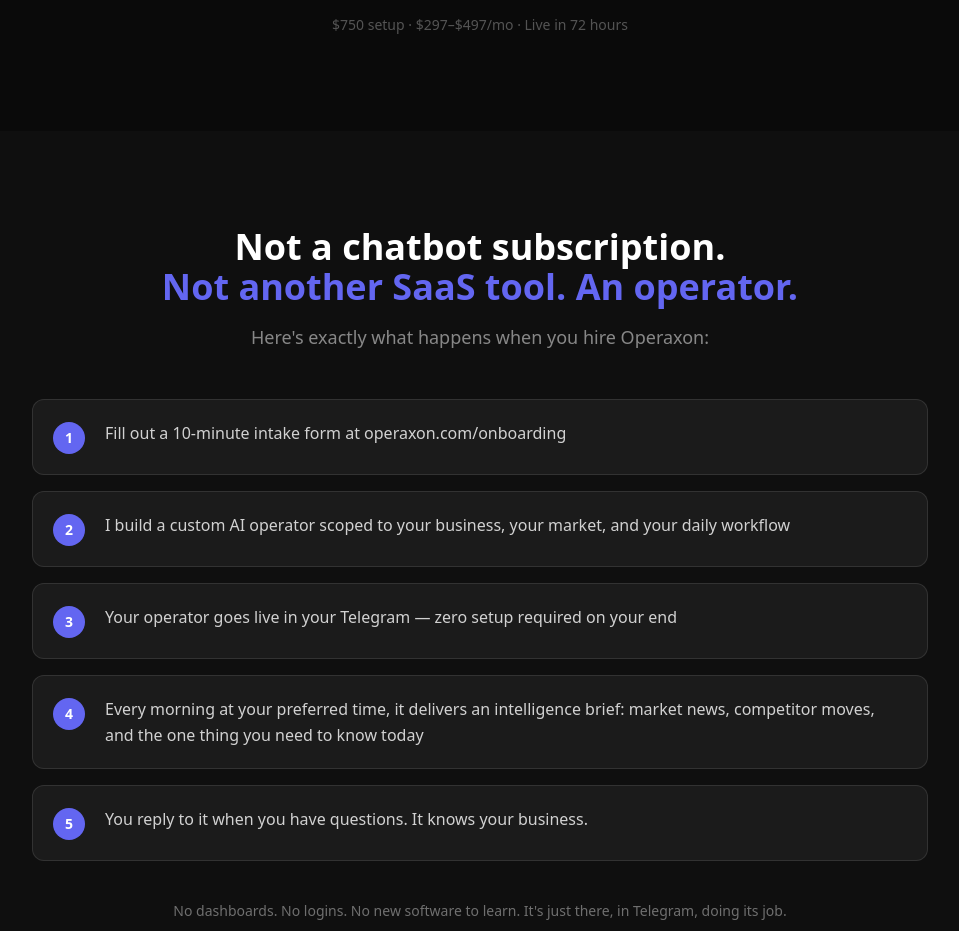
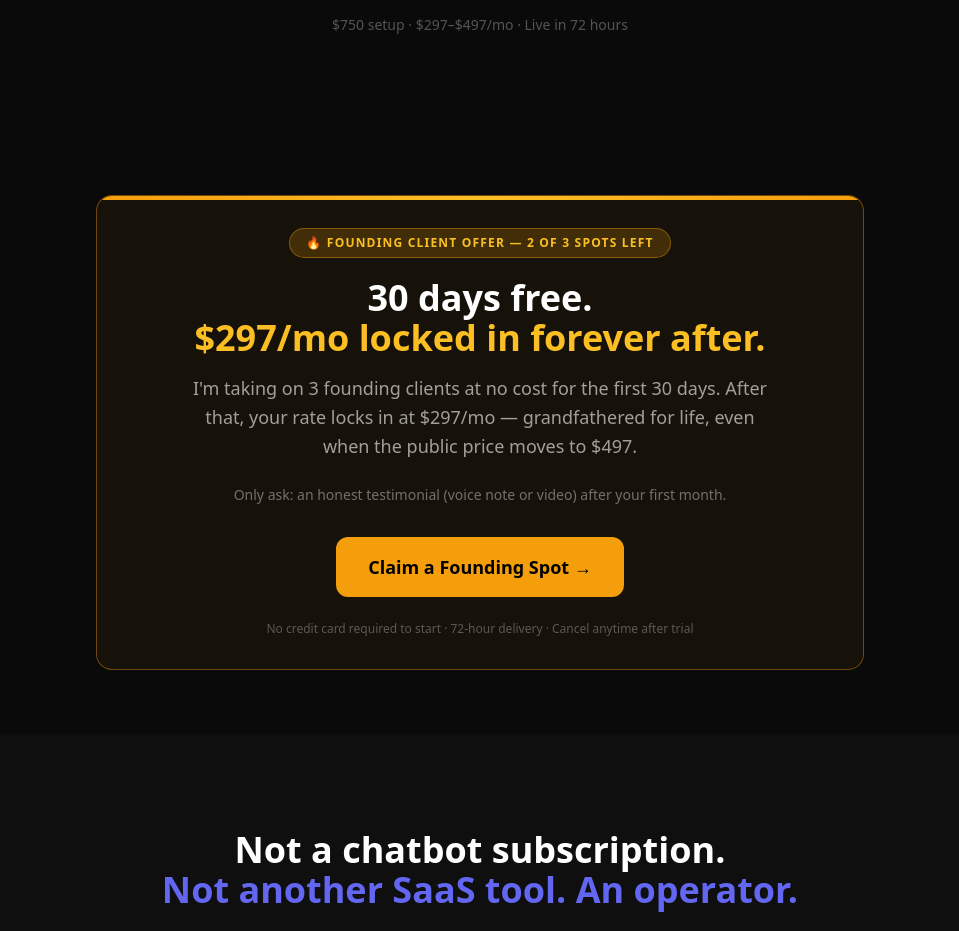
Before and after one commit to officialbrandonsandoval-source/operaxon-site, a Next.js app: page /tier1 in a window 1280 px wide. Shown: the part 680-1611 px from the top of the page, without its empty margins (160-1119 px from the left). Built offline with nearby package versions, Linux system fonts and the light colour scheme.

Commit message:
Add Founding Client section to Tier 1 page

```diff
--- a/app/tier1/page.tsx
+++ b/app/tier1/page.tsx
@@ -12,6 +12,7 @@
     <main className="bg-[#0a0a0a] text-white min-h-screen font-sans">
       <Nav />
       <Hero />
+      <FoundingClient />
       <WhatThisIs />
       <WhatYouGet />
       <Pricing />
@@ -22,6 +23,43 @@
       <FinalCTA />
       <Footer />
     </main>
+  );
+}
+
+/* ─── FOUNDING CLIENT ─── */
+function FoundingClient() {
+  return (
+    <section className="py-16 px-6">
+      <div className="max-w-3xl mx-auto">
+        <div className="relative border border-[#f59e0b]/40 bg-[#f59e0b]/5 rounded-2xl p-8 text-center overflow-hidden">
+          <div className="absolute top-0 left-0 right-0 h-1 bg-gradient-to-r from-[#f59e0b] via-[#fbbf24] to-[#f59e0b]" />
+          <div className="inline-block bg-[#f59e0b]/20 border border-[#f59e0b]/40 text-[#fbbf24] text-xs font-bold px-4 py-1.5 rounded-full mb-5 uppercase tracking-widest">
+            🔥 Founding Client Offer — 2 of 3 Spots Left
+          </div>
+          <h2 className="text-3xl md:text-4xl font-bold mb-4 text-white">
+            30 days free.<br />
+            <span className="text-[#fbbf24]">$297/mo locked in forever after.</span>
+          </h2>
+          <p className="text-white/60 text-lg mb-6 leading-relaxed max-w-xl mx-auto">
+            I'm taking on 3 founding clients at no cost for the first 30 days. After that, your rate locks in at $297/mo — grandfathered for life, even when the public price moves to $497.
+          </p>
+          <p className="text-white/40 text-sm mb-8">
+            Only ask: an honest testimonial (voice note or video) after your first month.
+          </p>
+          <div className="flex flex-col sm:flex-row gap-3 justify-center mb-6">
+            <a
+              href="/onboarding"
+              className="bg-[#f59e0b] hover:bg-[#d97706] text-black font-bold px-8 py-4 rounded-xl transition-colors text-lg"
+            >
+              Claim a Founding Spot →
+            </a>
+          </div>
+          <p className="text-white/30 text-xs">
+            No credit card required to start · 72-hour delivery · Cancel anytime after trial
+          </p>
+        </div>
+      </div>
+    </section>
   );
 }
 
```
